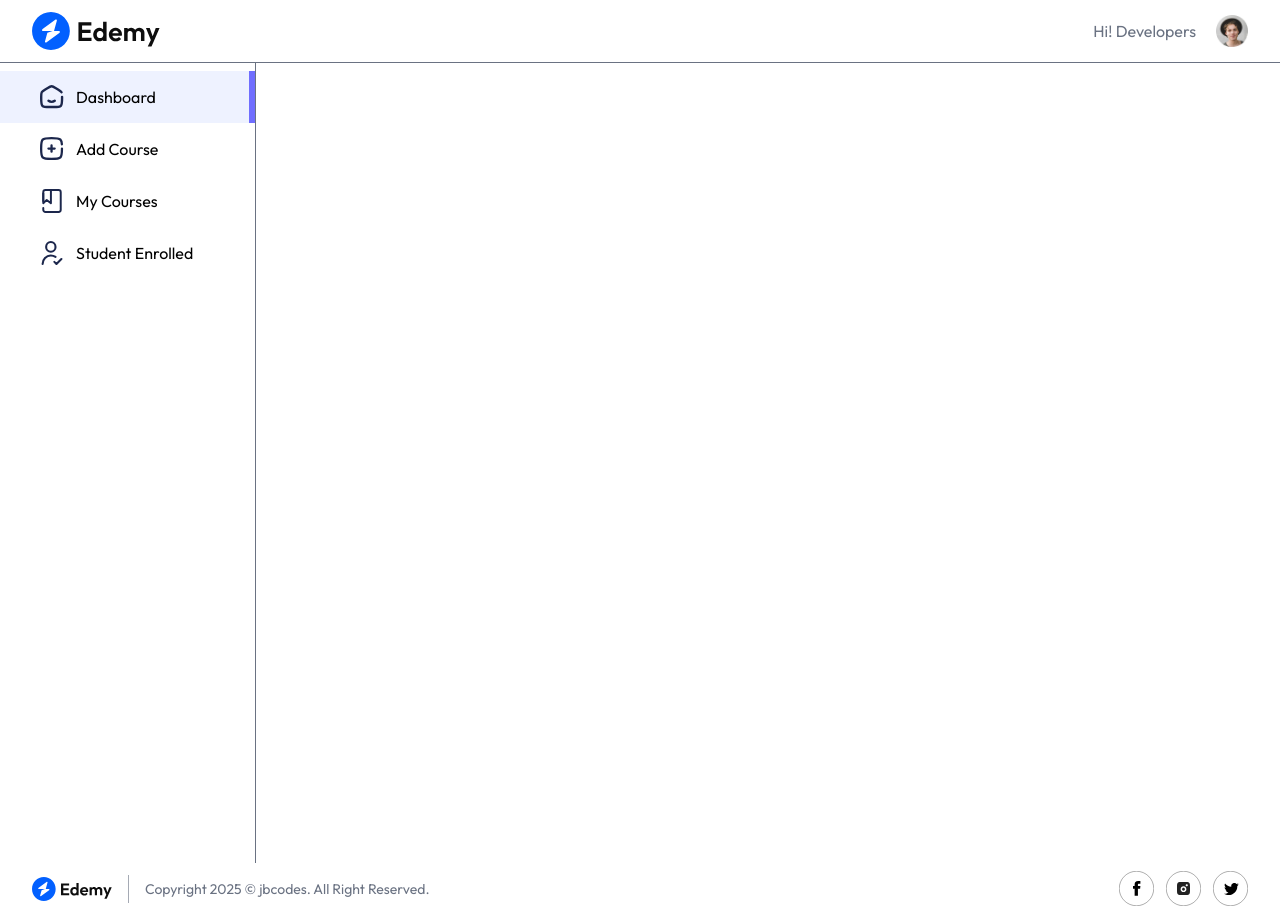
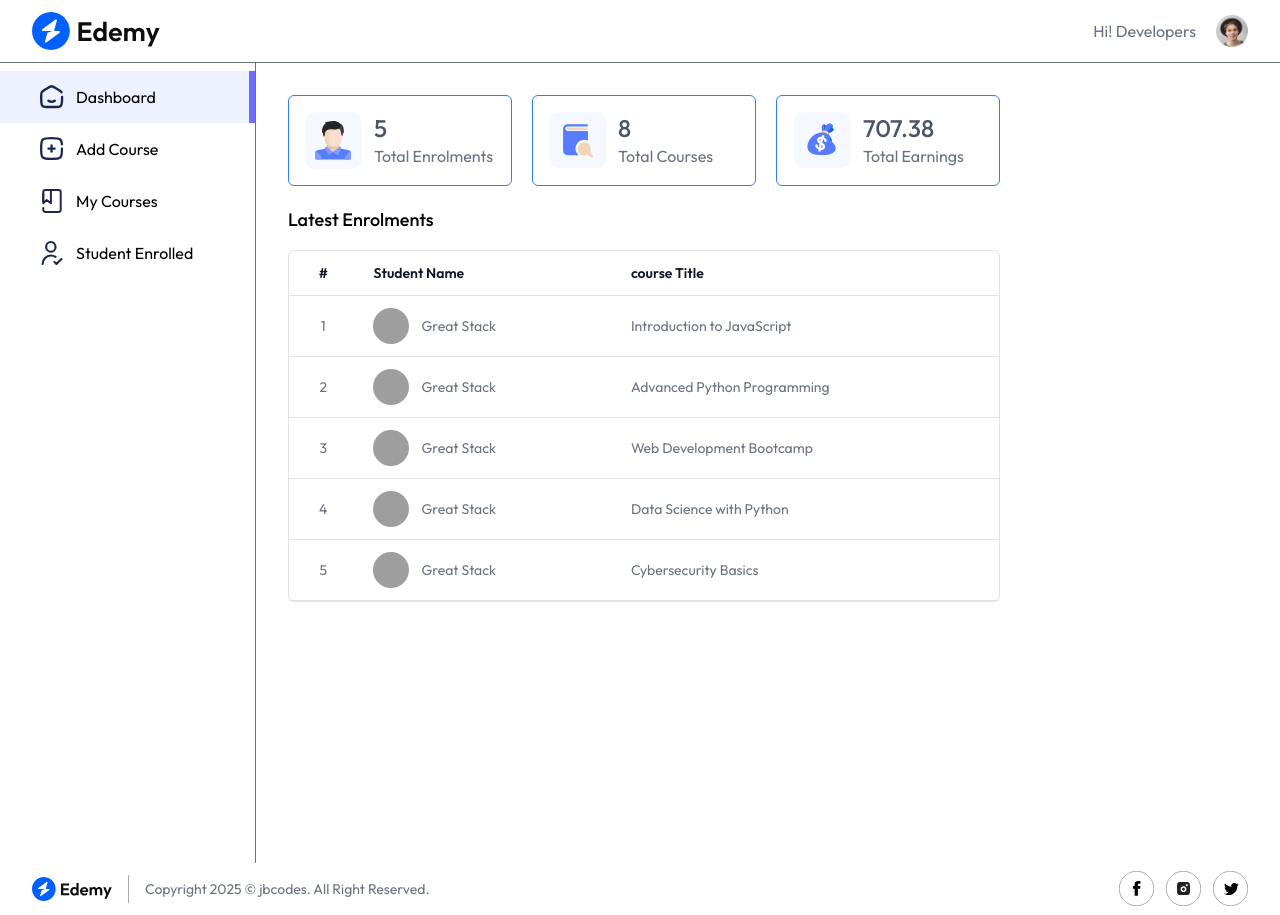
Before and after one commit to JUDHI3134/lms, a React (Vite) app in the folder client/: page /educator in a window 1280 px wide. Built offline with nearby package versions, Linux system fonts and the light colour scheme; no server answers; grey boxes are pictures that could not be loaded.

Commit message:
create educator dashboard

```diff
--- a/client/src/App.jsx
+++ b/client/src/App.jsx
@@ -30,7 +30,7 @@
         <Route path='/loading/:path' element={<Loading />} />
 
         <Route path='/educator' element={<Educator />}>
-          <Route path='educator' element={<Dashboard />} />
+          <Route path='/educator' element={<Dashboard />} />
           <Route path='add-course' element={<AddCourse />} />
           <Route path='my-courses' element={<MyCourses />} />
           <Route path='student-enrolled' element={<StudentEnrolled />} />
--- a/client/src/pages/educator/Dashboard.jsx
+++ b/client/src/pages/educator/Dashboard.jsx
@@ -1,11 +1,87 @@
-import React from 'react'
+import React, { useContext, useEffect, useState } from 'react'
+import { AppContext } from '../../context/AppContext'
+import { assets, dummyDashboardData } from '../../assets/assets'
+import Loading from '../../components/student/Loading'
 
 const Dashboard = () => {
-  return (
-    <div>
-      <h1>Educator Dashboard</h1>
+
+  const {currency} = useContext(AppContext)
+  const [dashboardData, setDashboardData] = useState(null)
+
+  const fetchDashboardData = async () => {
+    setDashboardData(dummyDashboardData)
+  }
+
+  useEffect(() => {
+    fetchDashboardData()
+  },[])
+
+
+  return dashboardData ?  (
+    <div className='min-h-screen flex flex-col items-start justify-between g8 md:p-8 md:pb-0 p-4 pt-8 pb-0'>
+      <div className='space-y-5'>
+        <div className='flex flex-wrap gap-5 items-center'>
+
+          <div className='flex items-center gap-3 shadow-card border border-blue-500 p-4 w-56 rounded-md'>
+              <img src={assets.patients_icon} alt="" />
+            <div>
+              <p className='text-2xl font-medium text-gray-600'>{ dashboardData.enrolledStudentsData.length}</p>
+              <p className='text-base text-gray-500'>Total Enrolments</p>
+            </div>
+
+          </div>
+          <div className='flex items-center gap-3 shadow-card border border-blue-500 p-4 w-56 rounded-md'>
+              <img src={assets.appointments_icon} alt="" />
+            <div>
+              <p className='text-2xl font-medium text-gray-600'>{ dashboardData.totalCourses}</p>
+              <p className='text-base text-gray-500'>Total Courses</p>
+            </div>
+
+          </div>
+          <div className='flex items-center gap-3 shadow-card border border-blue-500 p-4 w-56 rounded-md'>
+              <img src={assets.earning_icon} alt="" />
+            <div>
+              <p className='text-2xl font-medium text-gray-600'>{ currency}{ dashboardData.totalEarnings}</p>
+              <p className='text-base text-gray-500'>Total Earnings</p>
+            </div>
+
+          </div>
+
+        </div>
+
+
+        <div>
+          <h2 className='pb-4 text-lg font-medium'>Latest Enrolments</h2>
+          <div className='flex flex-col items-center max-w-4xl w-full overflow-hidden rounded-md bg-white border border-gray-500/20'>
+            <table className='table-fixed md:table-auto w-full overflow-hidden'>
+              <thead className='text-gray-900 border-b border-gray-500/20 text-sm text-left'>
+                <tr>
+                    <th className='px-4 py-3 font-semibold text-center hidden sm:table-cell'>#</th>
+                    <th className='px-4 py-3 font-semibold'>Student Name</th>
+                    <th className='px-4 py-3 font-semibold'>course Title</th>
+                </tr>
+              </thead>
+
+              <tbody className='text-sm text-gray-500'>
+                {dashboardData.enrolledStudentsData.map((item, index) => (
+                  <tr key={index} className='border-b border-gray-500/20'>
+                    <td className='px-4 py-3 text-center hidden sm:table-cell'>{ index+1}</td>
+                    <td className='px-2 py-3 md:px-4 flex items-center space-x-3'>
+                      <img src={item.student.imageUrl} alt="profile" className='w-9 h-9  rounded-full' />
+                      <span className='truncate'>{ item.student.name}</span>
+                    </td>
+                    <td className='px-4 py-3 truncate'>{ item.courseTitle}</td>
+                  </tr>
+                ))}
+              </tbody>
+
+            </table>
+          </div>
+        </div>
+
+      </div>
     </div>
-  )
+  ): <Loading />
 }
 
 export default Dashboard
```
